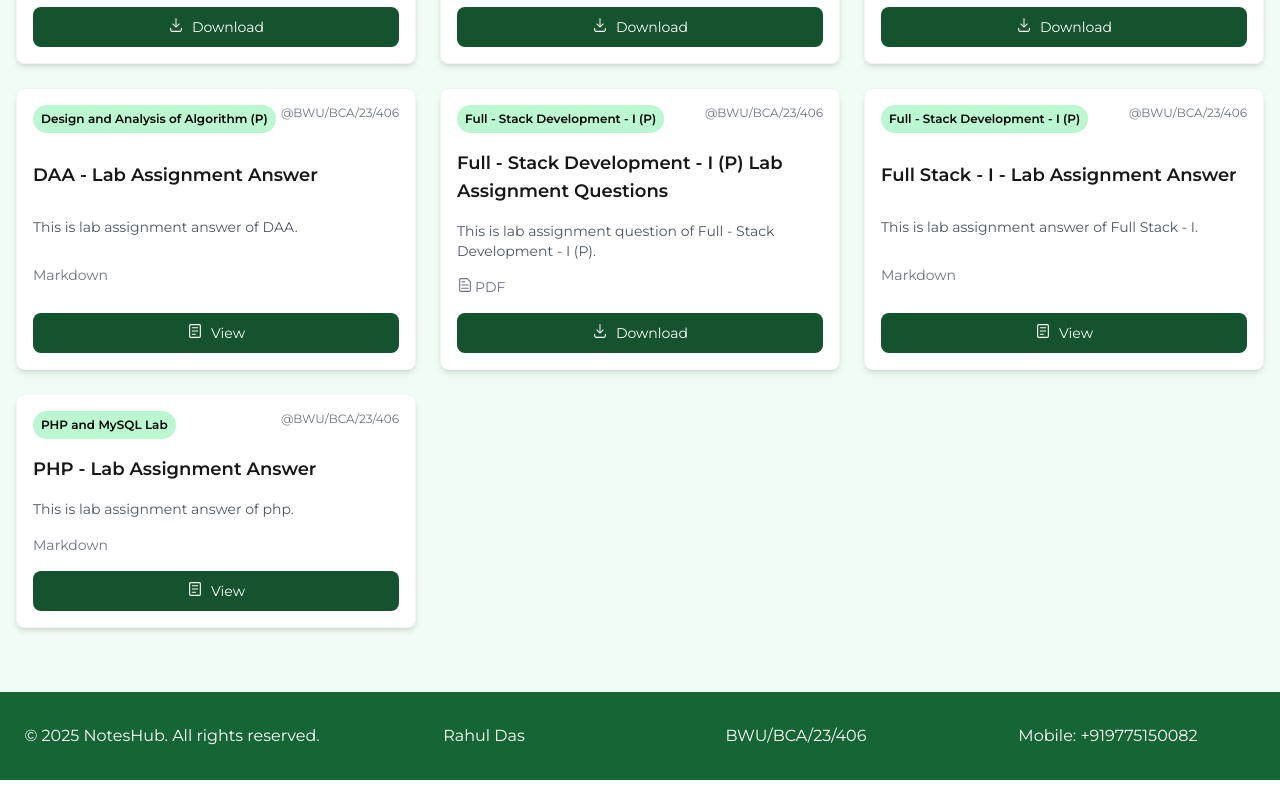
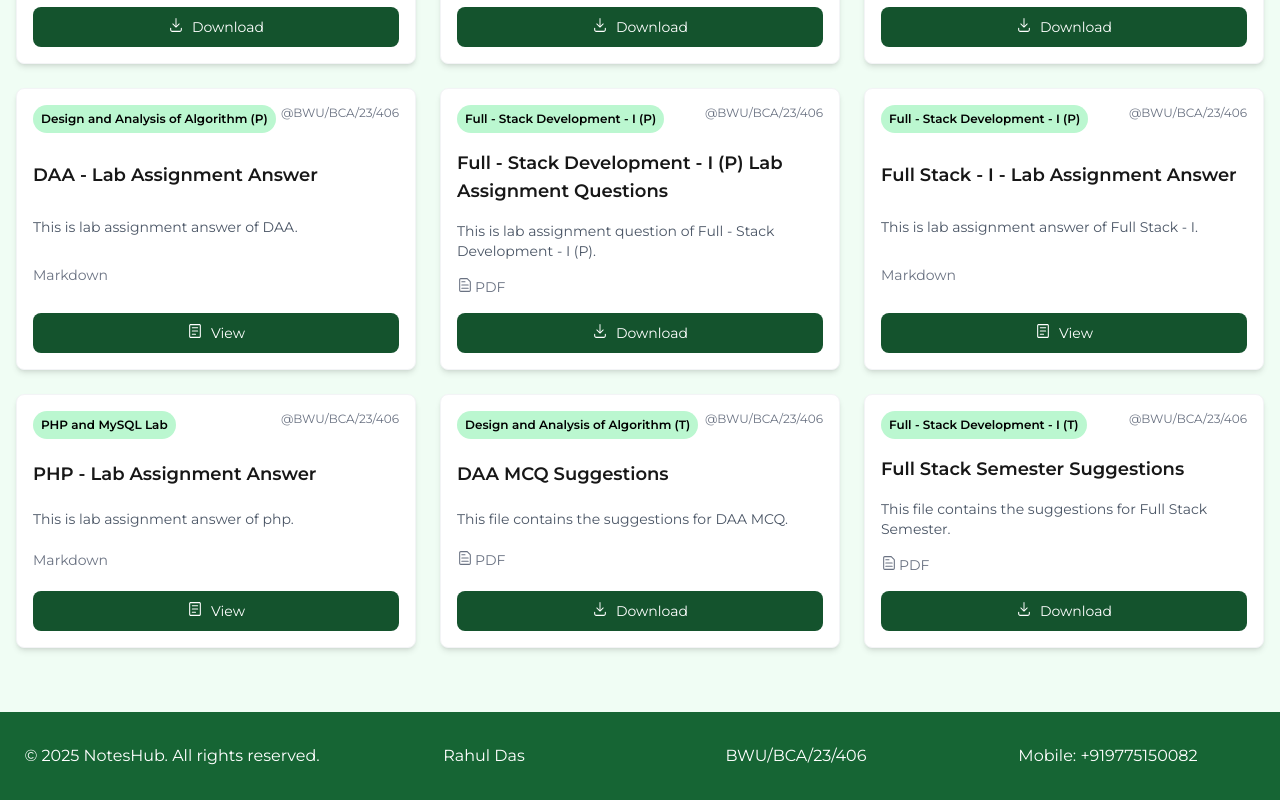
Before and after one commit to rahulcodepython/BWU-Notes, a Next.js app: page / in a window 1280 px wide. Shown: the part 732-1532 px from the top of the page. Built offline with nearby package versions, Linux system fonts and the light colour scheme.

Commit message:
Implement code changes to enhance functionality and improve performance

```diff
--- a/src/app/page.tsx
+++ b/src/app/page.tsx
@@ -70,6 +70,24 @@ const notesData: Note[] = [
         author: '@BWU/BCA/23/406',
         link: 'php-lab-assignment-answer'
     },
+    {
+        id: 7,
+        subject: 'Design and Analysis of Algorithm (T)',
+        title: 'DAA MCQ Suggestions',
+        description: 'This file contains the suggestions for DAA MCQ.',
+        format: 'PDF',
+        author: '@BWU/BCA/23/406',
+        link: '/DAA MCQ Suggestions.pdf'
+    },
+    {
+        id: 7,
+        subject: 'Full - Stack Development - I (T)',
+        title: 'Full Stack Semester Suggestions',
+        description: 'This file contains the suggestions for Full Stack Semester.',
+        format: 'PDF',
+        author: '@BWU/BCA/23/406',
+        link: '/Full Stack Semester Suggestions.pdf'
+    },
 ];
 
 const App = () => {
```
Also changed, not shown: 2 other files (tests, documents, lock files or other folders).
